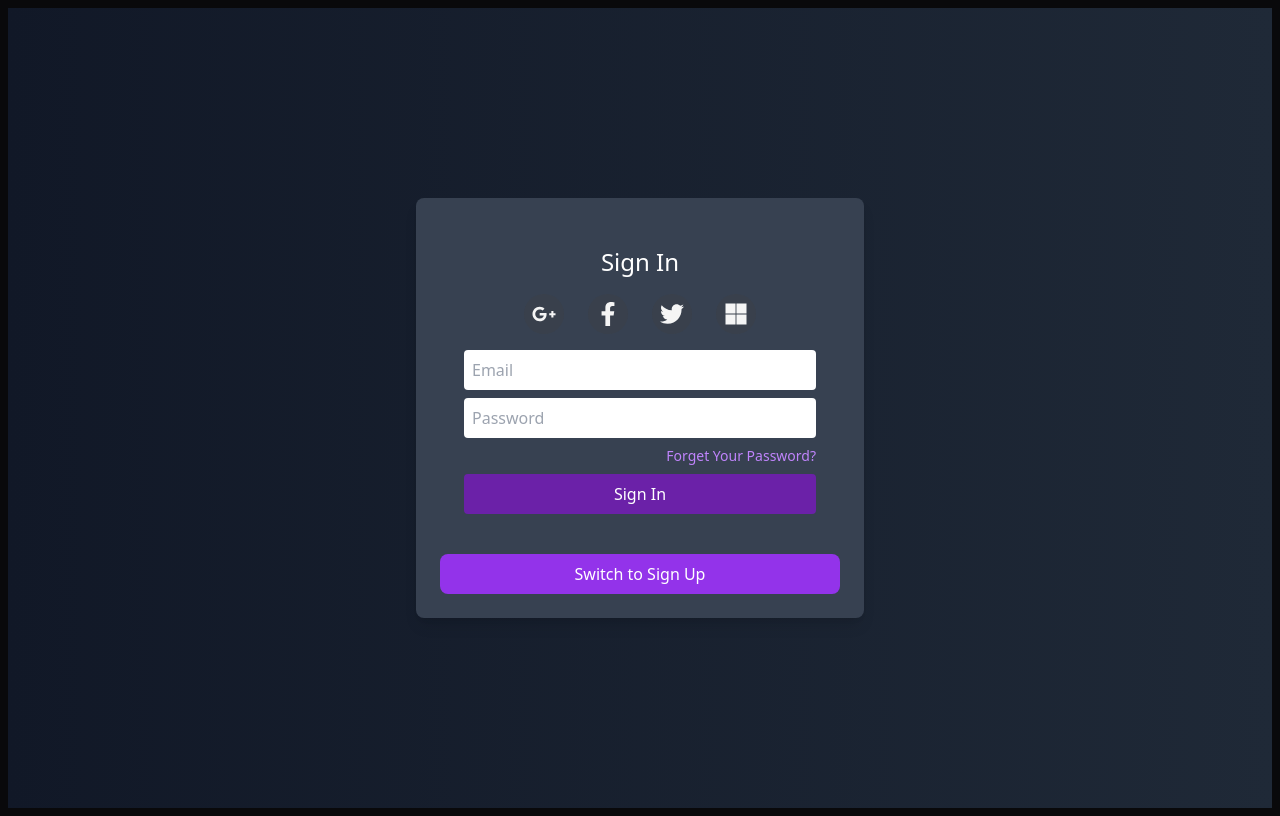
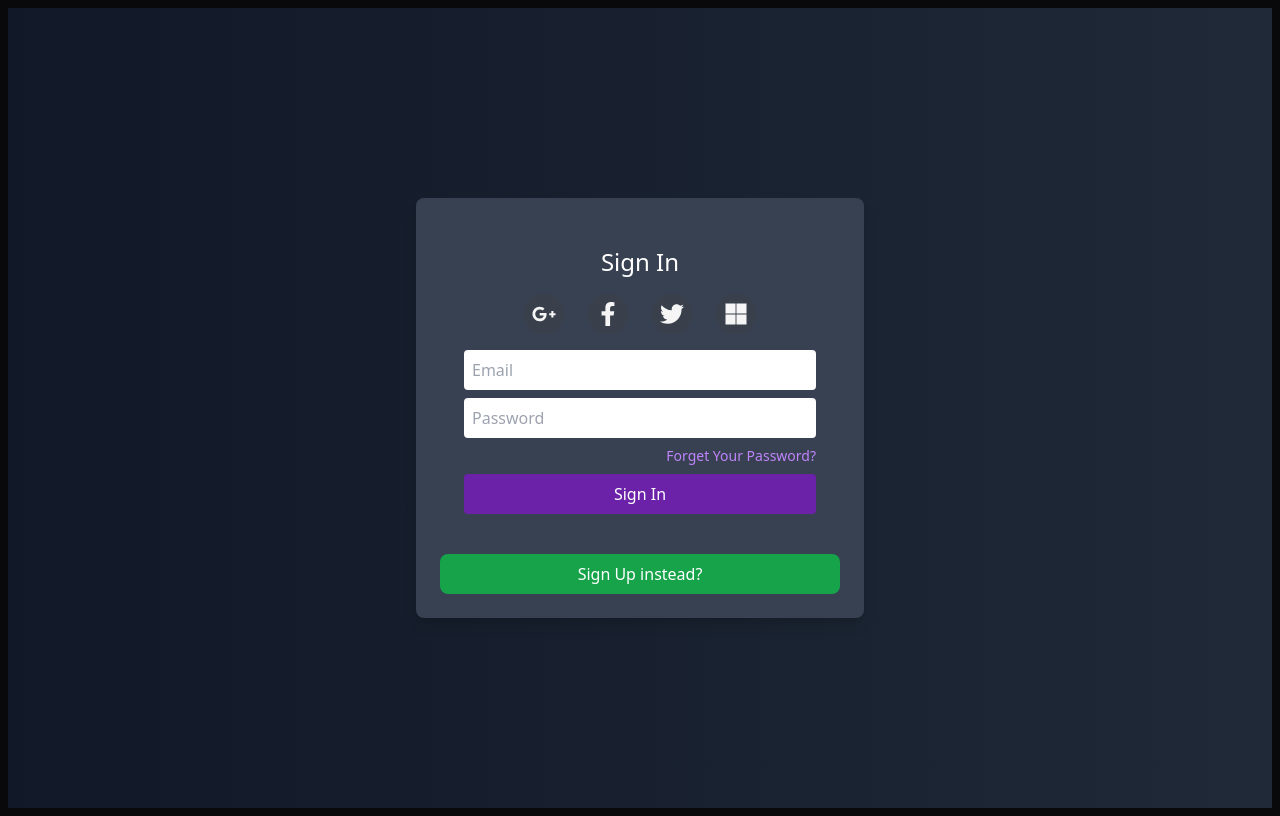
Before and after one commit to marwanayman21/PodVibe, a React (Create React App) app in the folder Podvibe client/: page /auth in a window 1280 px wide. Built offline with nearby package versions, Linux system fonts and the light colour scheme; no server answers.

Commit message:
Update AuthContainer.jsx

```diff
--- a/Podvibe client/src/pages/auth/AuthContainer.jsx
+++ b/Podvibe client/src/pages/auth/AuthContainer.jsx
@@ -30,10 +30,10 @@ const AuthContainer = () => {
                 <div className="toggle-container flex justify-between mt-4">
                     <button
                         id="login"
-                        className={`w-full p-2 text-white rounded-lg ${isSignUpState ? 'bg-purple-800' : 'bg-purple-600'} transition duration-300`}
+                        className={`w-full p-2 text-white rounded-lg ${isSignUpState ? 'bg-green-800' : 'bg-green-600'} transition duration-300`}
                         onClick={toggleForms}
                     >
-                        {isSignUpState ? 'Switch to Login' : 'Switch to Sign Up'}
+                        {isSignUpState ? 'Log In instead?' : 'Sign Up instead?'}
                     </button>
                 </div>
             </div>
```
